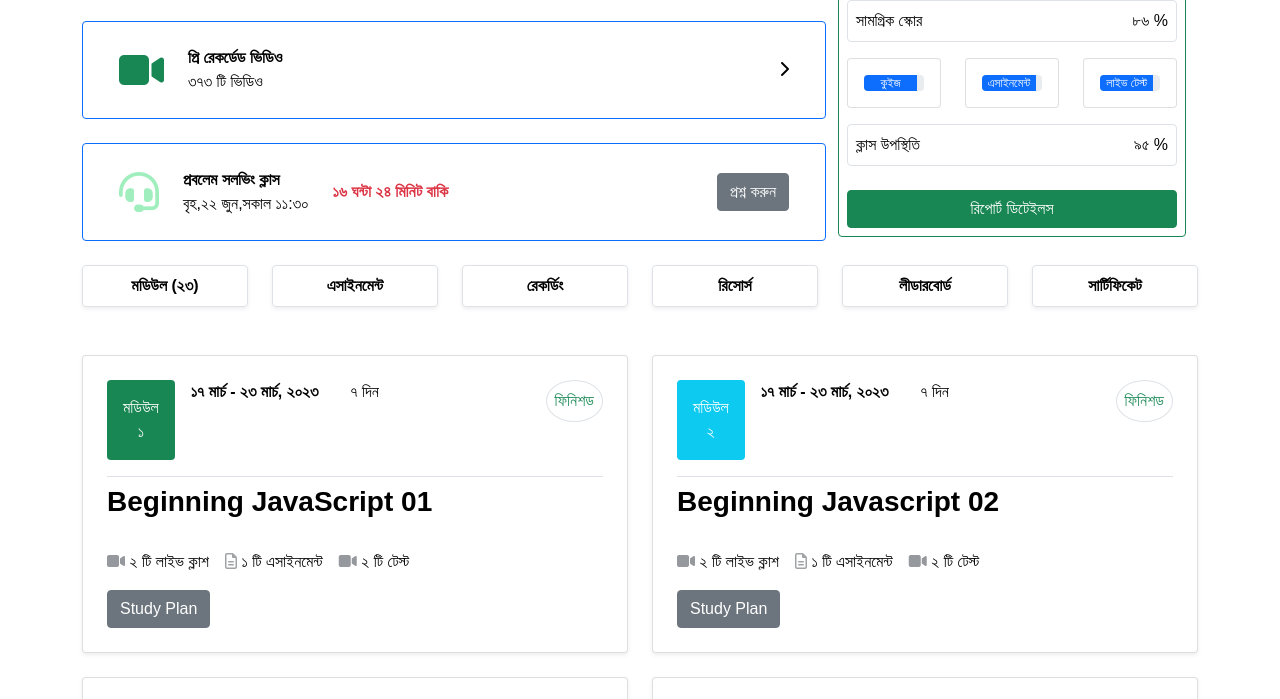
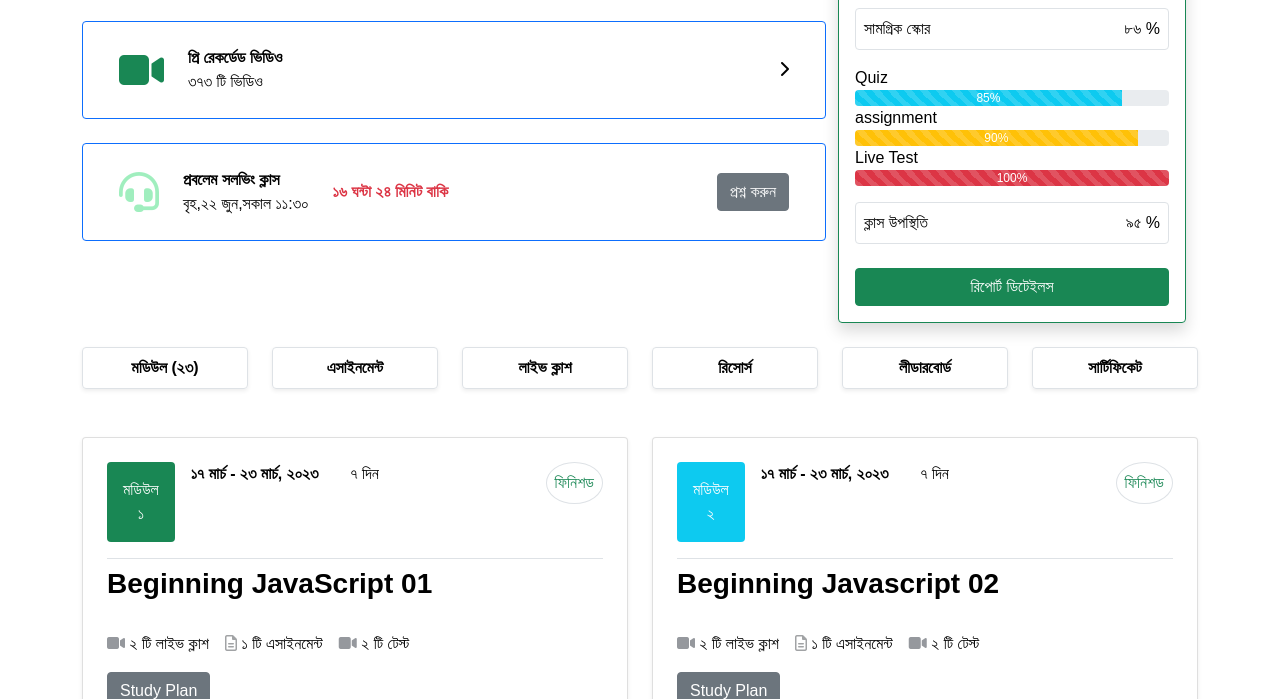
Before and after one commit to rasel3pm/mern3_all_assignment, a plain HTML site: page boostrup-assignment-module-13/index.html in a window 1280 px wide. Shown: the part 218-917 px from the top of the page. Drawn offline with nearby package versions, Linux system fonts and the light colour scheme.

Commit message:
complte boostrup project

```diff
--- a/boostrup-assignment-module-13/index.html
+++ b/boostrup-assignment-module-13/index.html
@@ -46,7 +46,7 @@
             <div class="container py-3">
                 <div class="container-fluid">
                     <div class="row">
-                        <div class="col-xl-8 col-md-8 col-sm-8 col-12">
+                        <div class="col-xl-8 col-md-8 col-sm-12 col-12">
                             <!-- Title  -->
                             <div>
                                 <span class="border-bottom">কারেন্ট মডিউল</span>
@@ -116,9 +116,9 @@
                         </div>
 
                         <!-- total progress  -->
-                        <div class="col-xl-4 col-md-4 col-sm-4 col-12">
+                        <div class="col-xl-4 col-md-4 col-sm-12 col-12">
                             <span class="border-bottom">টোটাল প্রোগ্রেস</span>
-                            <div class="p-2 border border-success mt-4 rounded">
+                            <div class="p-3 border border-success shadow mt-4 rounded">
                                 <!-- progress title  -->
                                 <div class="d-flex justify-content-between">
                                     <div>
@@ -136,35 +136,24 @@
                                     <span>৮৬ %</span>
                                 </div>
                                 <!-- score progress-bar -->
-                                <div class="row">
-                                    <div class="col-12 col-sm-12 col-md-4 col-lg-4">
-                                        <div class="card p-3">
-                                            <div class="progress">
-                                                <div class="progress-bar" role="progressbar" aria-label="Basic example"
-                                                    style="width: 88.9%" aria-valuenow="88.9%" aria-valuemin="0"
-                                                    aria-valuemax="100">কুইজ</div>
+                                <label for="">Quiz</label>
+                                <div class="progress">
 
-                                            </div>
-                                        </div>
-                                    </div>
-                                    <div class="col-12 col-sm-12 col-md-4 col-lg-4">
-                                        <div class="card p-3">
-                                            <div class="progress">
-                                                <div class="progress-bar" role="progressbar" aria-label="Basic example"
-                                                    style="width: 90%" aria-valuenow="88.9%" aria-valuemin="0"
-                                                    aria-valuemax="100">এসাইনমেন্ট</div>
-                                            </div>
-                                        </div>
-                                    </div>
-                                    <div class="col-12 col-sm-12 col-md-4 col-lg-4">
-                                        <div class="card p-3">
-                                            <div class="progress">
-                                                <div class="progress-bar" role="progressbar" aria-label="Basic example"
-                                                    style="width: 88.9%" aria-valuenow="88.9%" aria-valuemin="0"
-                                                    aria-valuemax="100">লাইভ টেস্ট</div>
-                                            </div>
-                                        </div>
-                                    </div>
+                                    <div class="progress-bar progress-bar-striped bg-info" role="progressbar"
+                                        style="width: 85%" aria-valuenow="85" aria-valuemin="0" aria-valuemax="100">
+                                        85%</div>
+                                </div>
+                                <label for="">assignment</label>
+                                <div class="progress">
+                                    <div class="progress-bar progress-bar-striped bg-warning" role="progressbar"
+                                        style="width: 90%" aria-valuenow="90" aria-valuemin="0" aria-valuemax="100">
+                                        90%</div>
+                                </div>
+                                <label for="">Live Test</label>
+                                <div class="progress">
+                                    <div class="progress-bar progress-bar-striped bg-danger" role="progressbar"
+                                        style="width: 100%" aria-valuenow="100" aria-valuemin="0" aria-valuemax="100">
+                                        100%</div>
                                 </div>
 
 
@@ -193,7 +182,7 @@
                         <p class="border p-2 rounded shadow-sm fw-bold">এসাইনমেন্ট</p>
                     </div>
                     <div class="col-12 col-md-2 col-lg-2">
-                        <p class="border p-2 rounded shadow-sm fw-bold">রেকর্ডিং</p>
+                        <p class="border p-2 rounded shadow-sm fw-bold">লাইভ ক্লাশ</p>
                     </div>
                     <div class="col-12 col-md-2 col-lg-2">
                         <p class="border p-2 rounded shadow-sm fw-bold">রিসোর্স</p>
```
